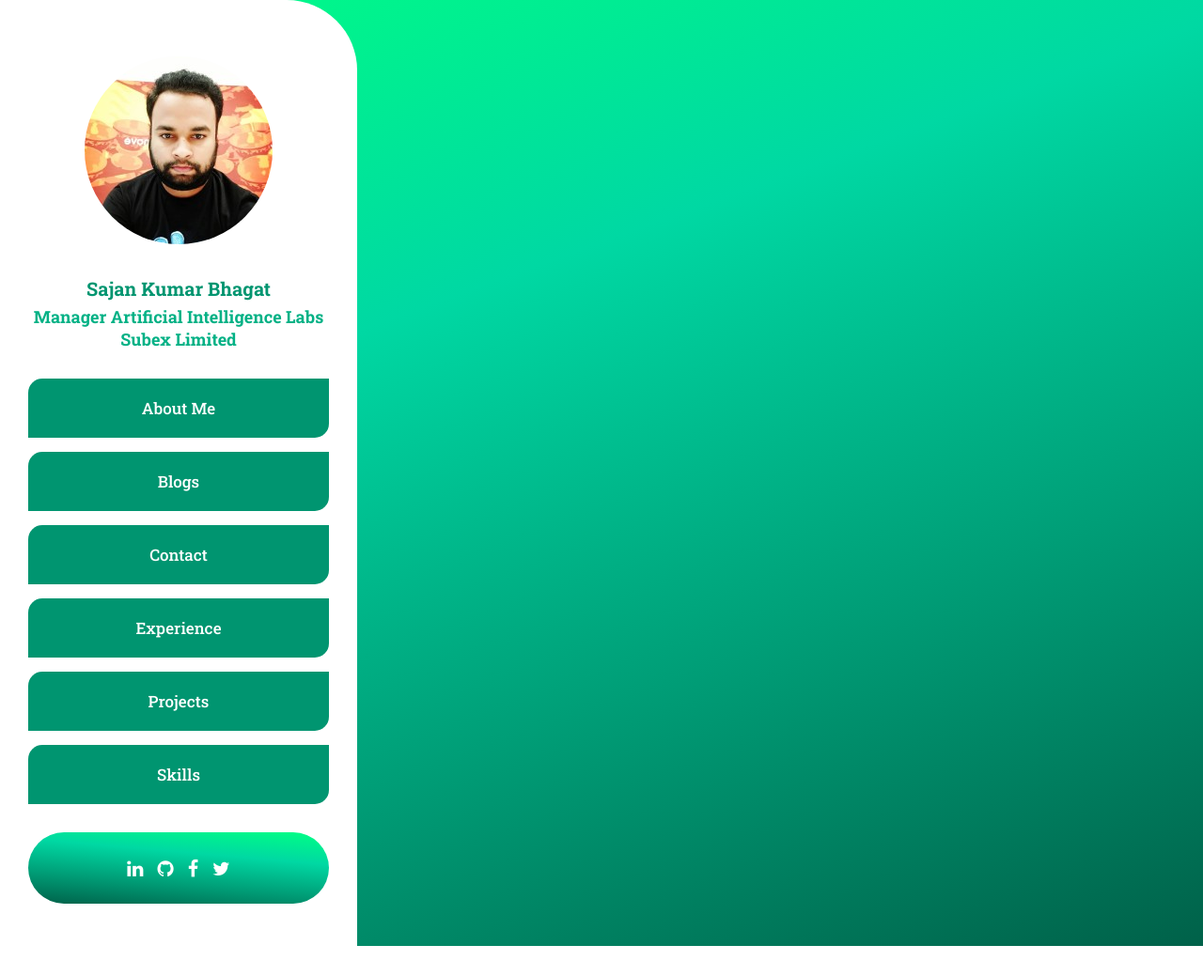
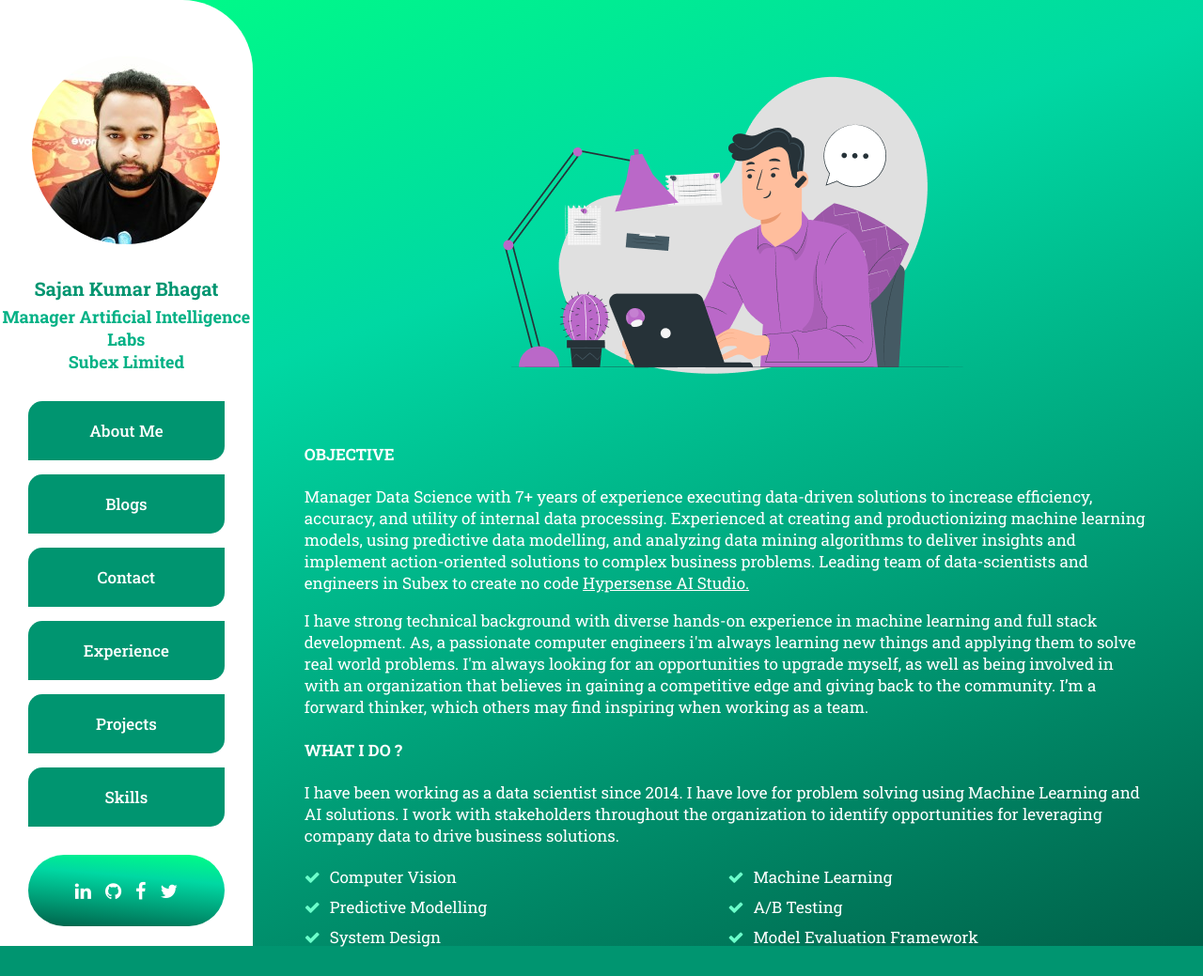
Before and after one commit to sajanbhagat/sajanbhagat.github.io, a Flask app: page /latest in a window 1280 px wide. Shown: the whole page at 94% size. Before the commit the page ends 1007 px from the top, so only its background shows below. Run offline with Flask 2, Linux system fonts and the light colour scheme; some libraries are stand-ins or nearby versions.

Commit message:
About Page
Worked on About me page

```diff
--- a/static/assets/css/profile.css
+++ b/static/assets/css/profile.css
@@ -15,7 +15,7 @@ body {
 }
 
 #common-frame {
-    width: 380px;
+    width: 21%;
     text-align: center;
     height: 1007px;
     background-color: white;
@@ -75,9 +75,12 @@ label.job>span{
 
 #dynamic-frame {
     display: inline-block;
+    width: 79%;
+    height: 1007px;
+    position: absolute;
 }
 #dynamic-frame > section {
-    display: none;
+    /* display: none; */
 }
 #social-links{
     font-size: 20px;
@@ -95,3 +98,49 @@ label.job>span{
     color: white;
     /* border: 1px solid; */
 }
+.active {
+    display: inherit;
+}
+.hidden {
+    display: none;
+}
+section#about_me {
+    margin: 25px 15px;
+}
+
+.header-image {
+    text-align: -webkit-center;
+}
+
+.content {
+    font-size: 17px;
+    font-family: 'Roboto Slab', serif;
+    font-weight: 400;
+    color: white;
+    padding: 20px 40px;
+}
+.content > p > a {
+    color: white;
+}
+
+ul.list-check {
+    margin-top: 10px;
+    display: inline-block;
+    margin: 0;
+    padding: 0;
+    list-style: none;
+}
+
+ul.list-check li{
+    position: relative;
+    font-size: 17px;
+    line-height: 32px;
+    width: 50%;
+    float: left;
+}
+ul.list-check li::before {
+    content: "\f00c";
+    font-family: fontawesome;
+    color: #6cffcb;
+    margin-right: 10px;
+}
--- a/templates/index_latest.html
+++ b/templates/index_latest.html
@@ -40,22 +40,50 @@
             </div>
         </section>
         <section id="dynamic-frame">
-            <section id="about_me">
-                About me template comes here
+            <section id="about_me" class="active">
+                <div class="header-image">
+                    <img src="/static/assets/images/profile/Basic Image.png"/>
+                </div>
+                <div class="content">
+                    <h4>OBJECTIVE</h4>
+                    <p>
+                        Manager Data Science with 7+ years of experience executing data-driven solutions to increase efficiency, accuracy, and
+                        utility of internal data processing. Experienced at creating and productionizing machine learning models, using
+                        predictive data modelling, and analyzing data mining algorithms to deliver insights and implement action-oriented
+                        solutions to complex business problems. Leading team of data-scientists and engineers in Subex to create no code <a href="https://hypersense.subex.com/ai-studio/" target="_blank">Hypersense AI Studio.</a>
+                    </p>
+                    <p>
+                        I have strong technical background with diverse hands-on experience in machine learning and full stack development. As, a passionate computer engineers
+                        i'm always learning new things and applying them to solve real world problems. I'm always looking for an opportunities to upgrade myself,
+                        as well as being involved in with an organization that believes in gaining a competitive edge and giving back to the community.
+                        I’m a forward thinker, which others may find inspiring when working as a team.
+                    </p>
+                    <h4>WHAT I DO ?</h4>
+                    <p> I have been working as a data scientist since 2014. I have love for problem solving using Machine Learning and AI solutions. I work with stakeholders
+                        throughout the organization to identify opportunities for leveraging company data to drive business solutions.</p>
+                    <ul class="list-check">
+                        <li>Computer Vision</li>
+                        <li>Machine Learning</li>
+                        <li>Predictive Modelling</li>
+                        <li>A/B Testing</li>
+                        <li>System Design</li>
+                        <li>Model Evaluation Framework</li>
+                    </ul>
+                </div>
             </section>
-            <section id="contact">
+            <section id="contact" class="hidden">
                 Contact me template comes here
             </section>
-            <section id="experience">
+            <section id="experience" class="hidden">
                 Experience template comes here
             </section>
-            <section id="projects">
+            <section id="projects" class="hidden">
                 Projects template comes here
             </section>
-            <section id="skills">
+            <section id="skills" class="hidden">
                 Skills template comes here
             </section>
-            <section id="blogs">
+            <section id="blogs" class="hidden">
                 Blogs template comes here
             </section>
         </section>
```
Also changed, not shown: static/assets/images/profile/Basic Image.png (added).
